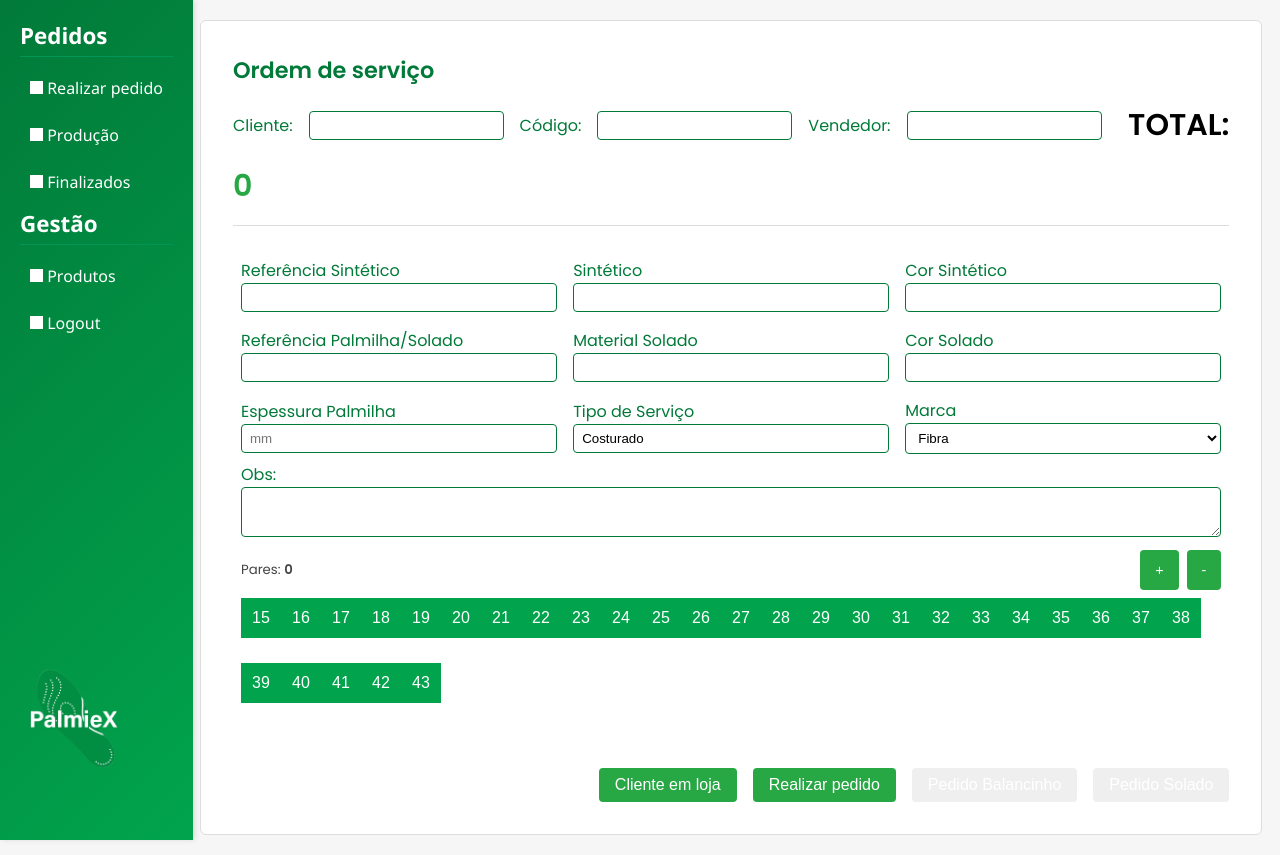
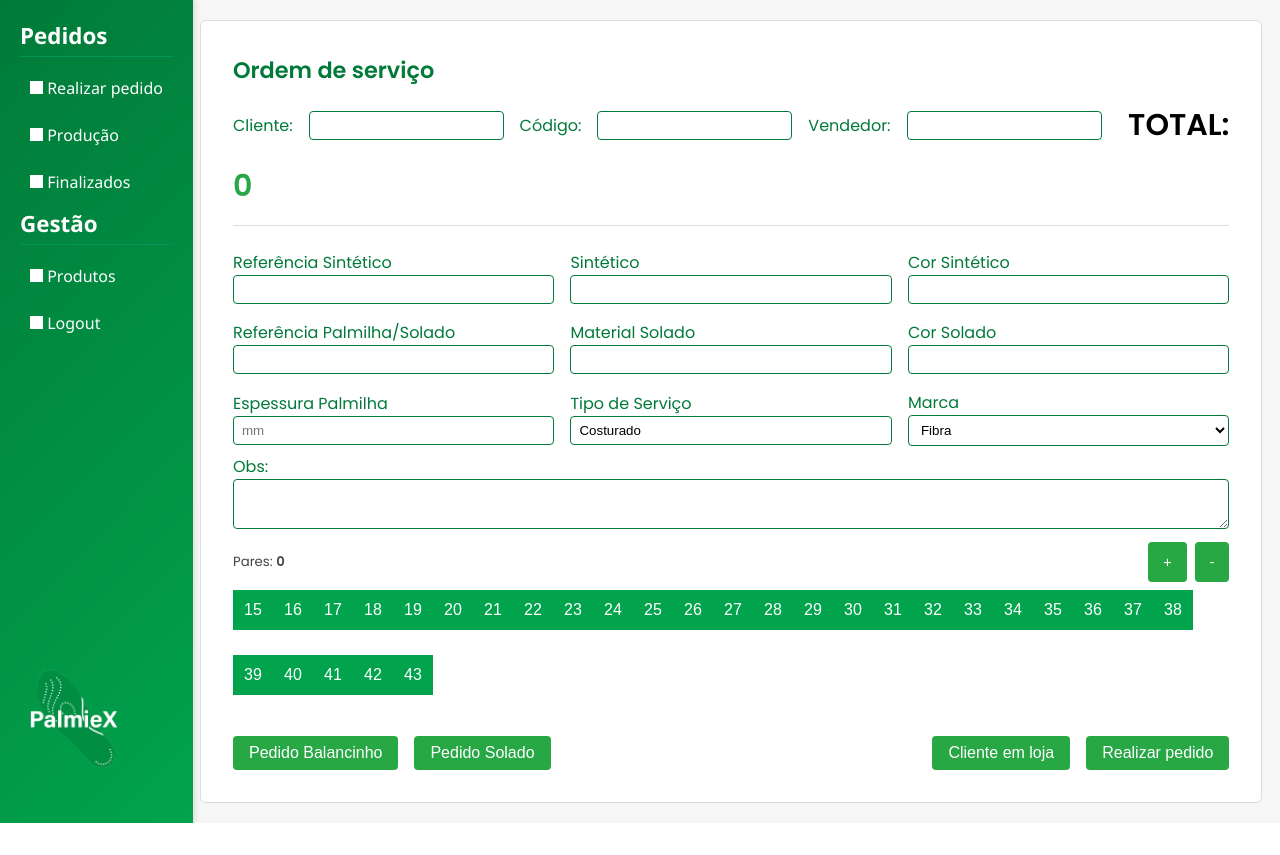
Before and after one commit to RubsNeto/PalmieX, a Django app: page / in a window 1280 px wide. After the commit the page ends 823 px from the top, so only its background shows below. Run offline with Django 5.2, Linux system fonts and the light colour scheme; grey boxes are pictures that could not be loaded.

Commit message:
ajustes tela de pedidos 1

```diff
--- a/static/css/realiza_pedidos.css
+++ b/static/css/realiza_pedidos.css
@@ -81,7 +81,6 @@ select {
 .pedido-item {
   border-radius: 4px;
   margin-bottom: 1rem;
-  padding: 0.5rem;
 }
 
 .linha-pedido {
@@ -181,13 +180,34 @@ select {
   margin-top: 1rem;
 }
 
+.managebuttons{
+  display: flex;
+  justify-content: space-between;
+  flex-direction: row;
+}
+
+.botoesInferior {
+  display: flex;
+  gap: 1rem;
+}
+
+.botoesInferior button {
+  cursor: pointer;
+  padding: 8px 16px;
+  border: none;
+  font-size: 1rem;
+  font-weight: 500;
+  border-radius: 4px;
+  color: #fff;
+  transition: background-color 0.2s, transform 0.1s;
+}
+
 /* Botões de comando */
 .botoesComando {
   display: flex;
   gap: 1rem;
-  justify-content: flex-end;
-  margin-top: 1rem;
 }
+
 
 .botoesComando button {
   cursor: pointer;
@@ -212,11 +232,17 @@ select {
   transform: scale(0.96);
 }
 
-.realizarPedido {
+.realizarPedidoSolado,
+.realizarPedidoBalancinho {
   background-color: #28a745;
 }
 
-.realizarPedido:hover {
+.realizarPedido{
+  background-color: #28a745;
+}
+.realizarPedido:hover,
+.realizarPedidoSolado:hover,
+.realizarPedidoBalancinho:hover{
   background-color: #218838;
 }
 
--- a/templates/realiza_pedidos.html
+++ b/templates/realiza_pedidos.html
@@ -107,13 +107,17 @@
     <div class="lista-pedidos"></div>
 
     <!-- Botões de comando -->
-    <div class="botoesComando">
-      <button type="button" class="clienteloja" id="realizarPedidoUrgente">Cliente em loja</button>
-      <button type="button" class="realizarPedido" id="realizarPedido">Realizar pedido</button>
-      <button type="button" class="realizarPedidoBalancinho" id="realizarPedidoBalancinho">Pedido Balancinho</button>
-      <button type="button" class="realizarPedidoSolado" id="realizarPedidoSolado">Pedido Solado</button>
+     <div class="managebuttons">
+      <div class="botoesComando">
+        <button type="button" class="realizarPedidoBalancinho" id="realizarPedidoBalancinho">Pedido Balancinho</button>
+        <button type="button" class="realizarPedidoSolado" id="realizarPedidoSolado">Pedido Solado</button>
+      </div>
+
+      <div class="botoesInferior">
+        <button type="button" class="clienteloja" id="realizarPedidoUrgente">Cliente em loja</button>
+        <button type="button" class="realizarPedido" id="realizarPedido">Realizar pedido</button>
+      </div>
     </div>
-
 </div>
 
 <script src="{% static 'js/realiza_pedidos.js' %}"></script>
```
